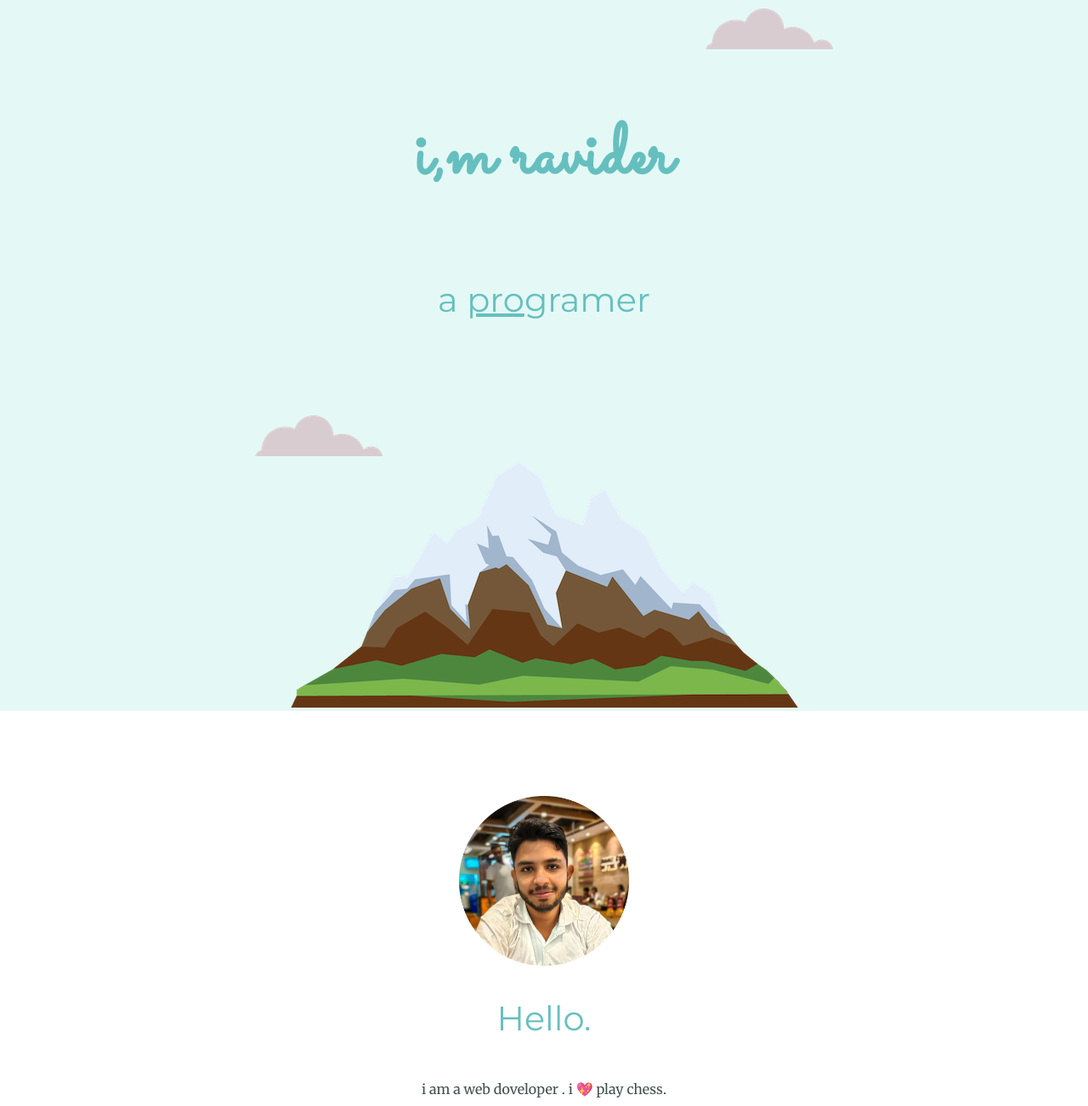
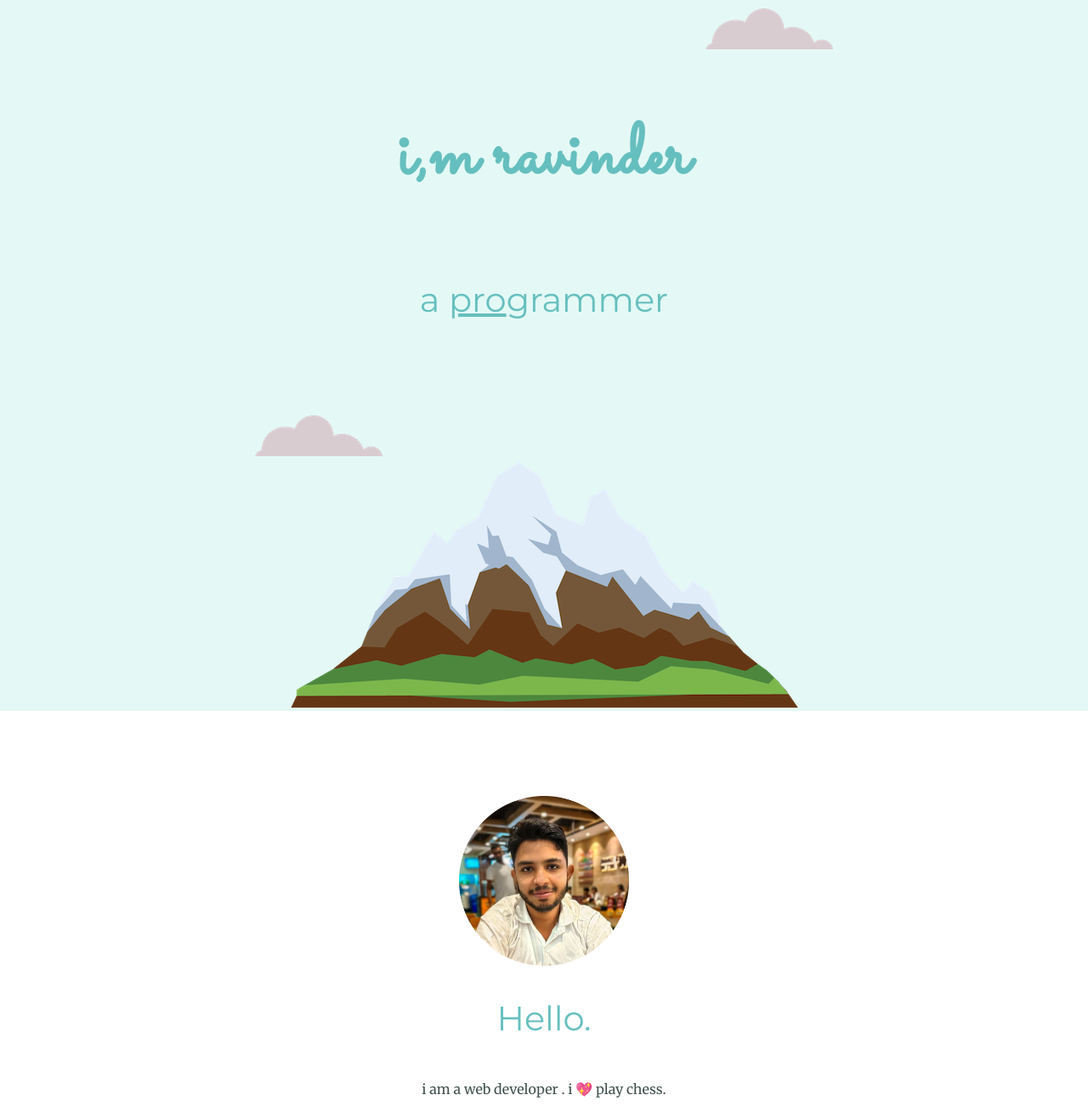
Before and after one commit to ravinder200227/ravinder-cv-2, a plain HTML site: page index.html in a window 1280 px wide. Shown: the part 40-1342 px from the top of the page at 85% size. Drawn offline with Linux system fonts and the light colour scheme.

Commit message:
Update index.html

```diff
--- a/index.html
+++ b/index.html
@@ -13,8 +13,8 @@
 <body>
     <div class="top">
         <img class="top-cloud" src="images/cloud.png" alt="cloud.png">
- <h1>i,m ravider</h1>
-   <h2> <p>a <span class="pro">pro</span>gramer</p></h2>
+ <h1>i,m ravinder</h1>
+   <h2> <p>a <span class="pro">pro</span>grammer</p></h2>
     <img class="bottam-cloud" src="images/cloud.png" alt="cloud.png">
     <img src="images/moutain.png" alt="moutain.png">
 
@@ -23,14 +23,14 @@
   <div class="profile">
     <img class="profile-picture" src="images/ravinder profile-modified.png" alt="ravider.png">
     <h2>Hello.</h2>
-    <p>i am a web doveloper . i 💖 play chess.</p>
+    <p>i am a web developer . i 💖 play chess.</p>
   </div>
   <hr>
   <div class="skills">
     <h2>My Skills.</h2>
     <div class="skill-row-1">
       <img class="code-image" src="images/coding.png" alt="code.png">
-      <h3>design & doveloper</h3>
+      <h3>design & developer</h3>
       <p>i start coding in 2022 and I love to code.</p>
     </div>
     <div class="skill-row-2">
@@ -42,7 +42,7 @@
   <hr>
   <div class="contact-me">
     <h2>Get In Touch</h2>
-    <h3>If you love chess and web dovelopment as much as I do .</h3>
+    <h3>If you love chess and web development as much as I do .</h3>
     <p class="contect-message">love chess and web dovelopment as much as I do? let's tolk about how awesome they are! we can code while we can play chess! .</p>
     <a class="btn" href="mailto:ravinderkumar2002kumar@gmail.com">CONTACT ME</a>
   </div>
```
